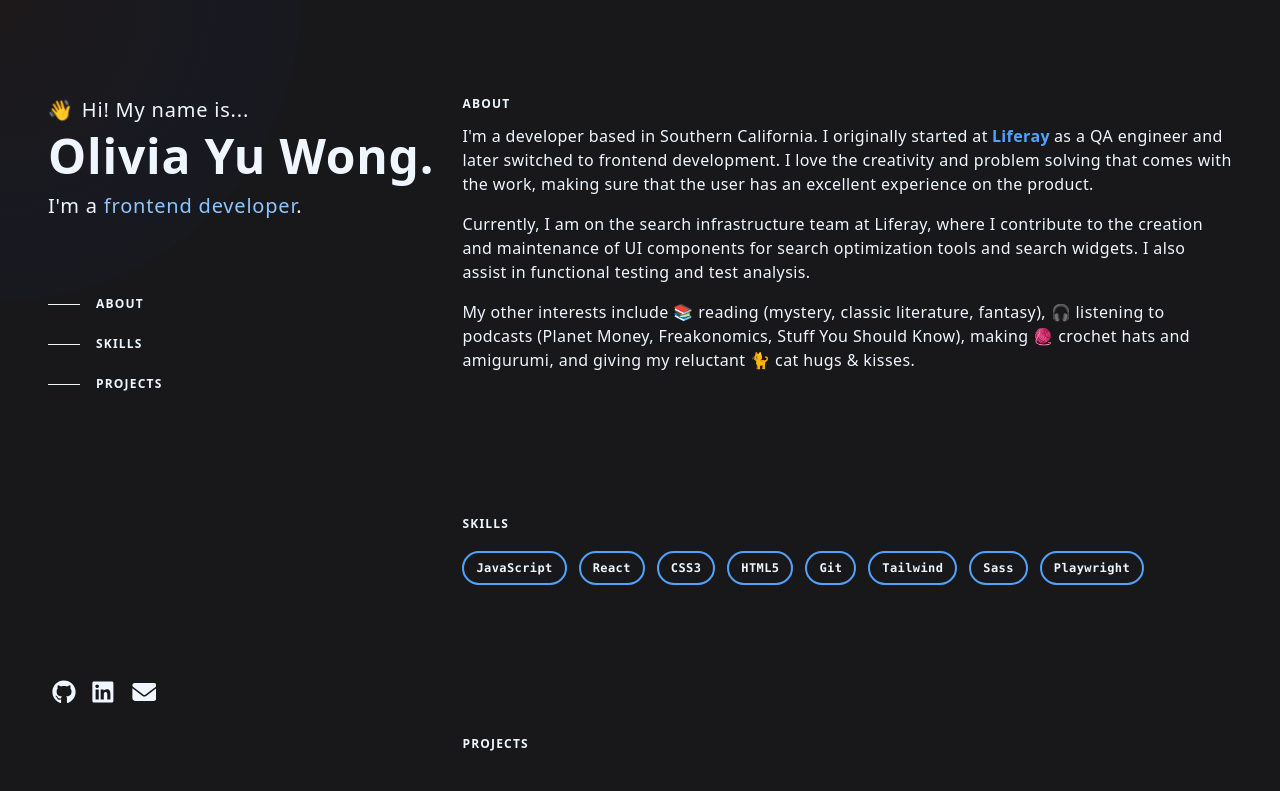
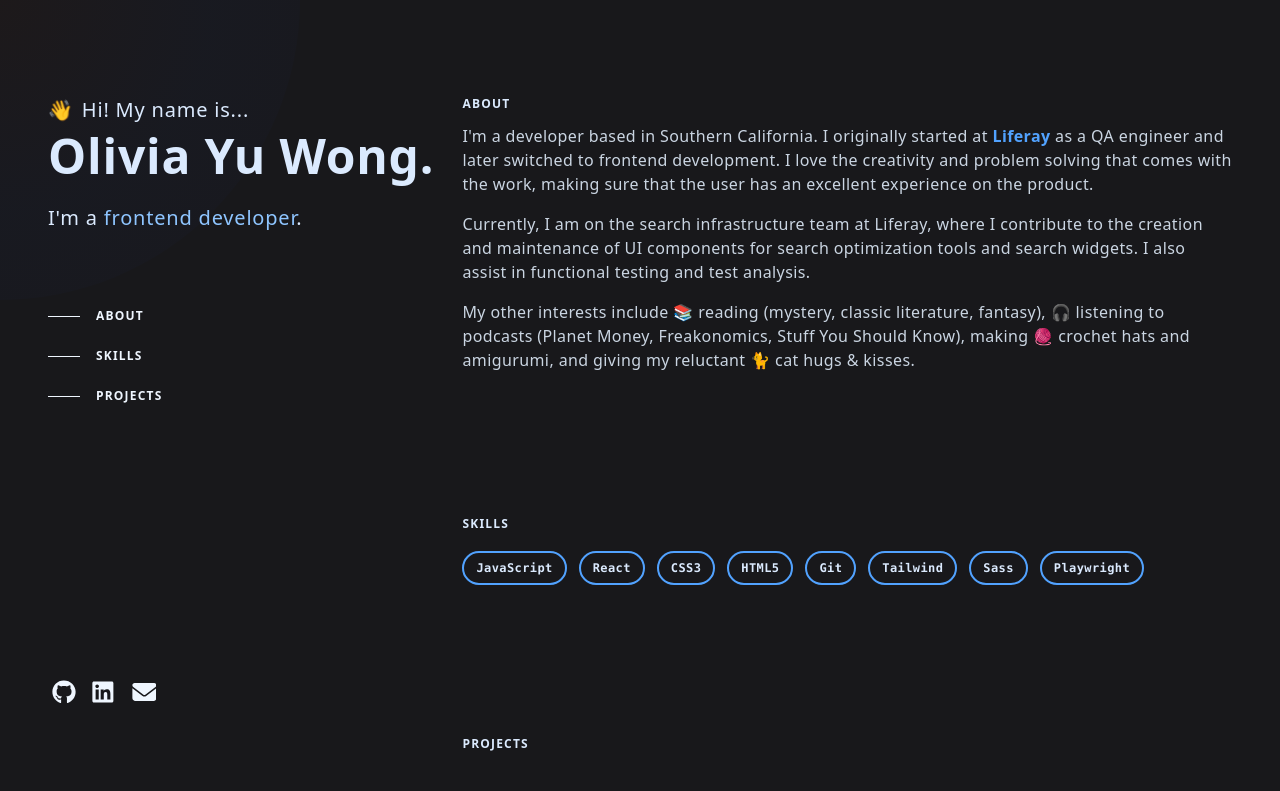
Before and after one commit to oliv-yu/oliv-yu.github.io, a Next.js app: page / in a window 1280 px wide. Shown: the top 791 px of the page. Built offline with nearby package versions, Linux system fonts and the light colour scheme.

Commit message:
Update spacing and text colors

```diff
--- a/app/components/About.tsx
+++ b/app/components/About.tsx
@@ -2,16 +2,16 @@ import React from "react";
 
 export default function About() {
   return (
-    <div className="about-content">
+    <div className="about-content text-slate-300">
       <p className="mb-4">
         I&apos;m a developer based in Southern California. I originally started
-        at
-        <a className="ml-1 mr-1" href="https://www.liferay.com/">
+        at&nbsp;
+        <a href="https://www.liferay.com/">
           <span className="text-default-400 font-bold">Liferay</span>
         </a>
-        as a QA engineer and later switched to frontend development. I love the
-        creativity and problem solving that comes with the work, making sure
-        that the user has an excellent experience on the product.
+        &nbsp;as a QA engineer and later switched to frontend development. I
+        love the creativity and problem solving that comes with the work, making
+        sure that the user has an excellent experience on the product.
       </p>
       <p className="mb-4">
         Currently, I am on the search infrastructure team at Liferay, where I
--- a/app/components/Introduction.tsx
+++ b/app/components/Introduction.tsx
@@ -10,7 +10,7 @@ export default function Introduction() {
       <h1 className="animate-enter-2 cursor-pointer text-4xl font-bold sm:text-5xl hover:text-default-500 transition ease-in-and-out duration-300 transition-colors">
         Olivia Yu Wong.
       </h1>
-      <h2 className="animate-enter-3 mt-3 text-lg font-medium sm:text-xl">
+      <h2 className="animate-enter-3 mt-6 text-lg font-medium sm:text-xl">
         I&apos;m a <span className="text-default-300">frontend developer</span>.
       </h2>
     </div>
--- a/app/page.tsx
+++ b/app/page.tsx
@@ -40,7 +40,7 @@ export default function Page() {
           <CircleLoader />
         </div>
       ) : (
-        <div className="text-default-50 mx-auto min-h-screen max-w-screen-xl px-6 py-12 font-sans md:px-12 md:py-16 lg:py-0">
+        <div className="text-default-100 mx-auto min-h-screen max-w-screen-xl px-6 py-12 font-sans md:px-12 md:py-16 lg:py-0">
           <div
             className="h-[600px] w-[600px] pointer-events-none opacity-5 absolute rounded-[50%]"
             style={{
```
